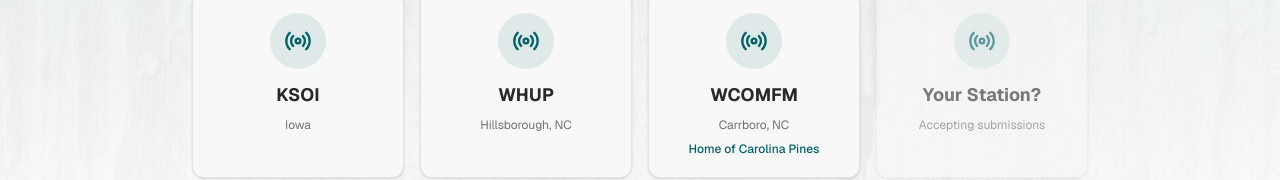
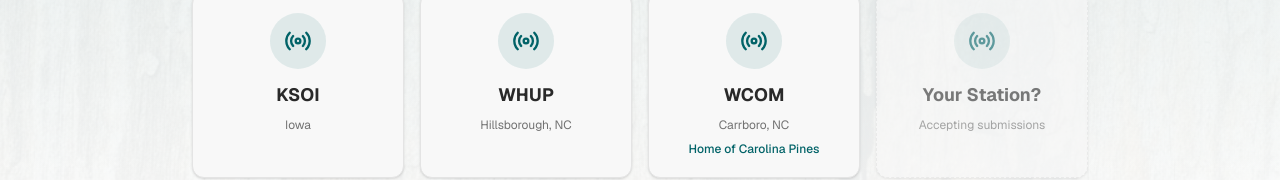
Before and after one commit to aydge/v0-she-sings-landing-page, a Next.js app: page / in a window 1280 px wide. Shown: the part 2241-2421 px from the top of the page. Built offline with nearby package versions, Linux system fonts and the light colour scheme.

Commit message:
Update radio-section.tsx
spelling fix for WCOM

```diff
--- a/components/radio-section.tsx
+++ b/components/radio-section.tsx
@@ -4,7 +4,7 @@ import { Radio } from "lucide-react"
 const stations = [
   { name: "KSOI", location: "Iowa", url: null },
   { name: "WHUP", location: "Hillsborough, NC", url: null },
-  { name: "WCOMFM", location: "Carrboro, NC", url: null, note: "Home of Carolina Pines", noteUrl: "https://wcomfm.org/show/the-carolina-pines-radio-show/" },
+  { name: "WCOM", location: "Carrboro, NC", url: null, note: "Home of Carolina Pines", noteUrl: "https://wcomfm.org/show/the-carolina-pines-radio-show/" },
   { name: "Your Station?", location: "Accepting submissions", url: null, placeholder: true },
 ]
 
```
